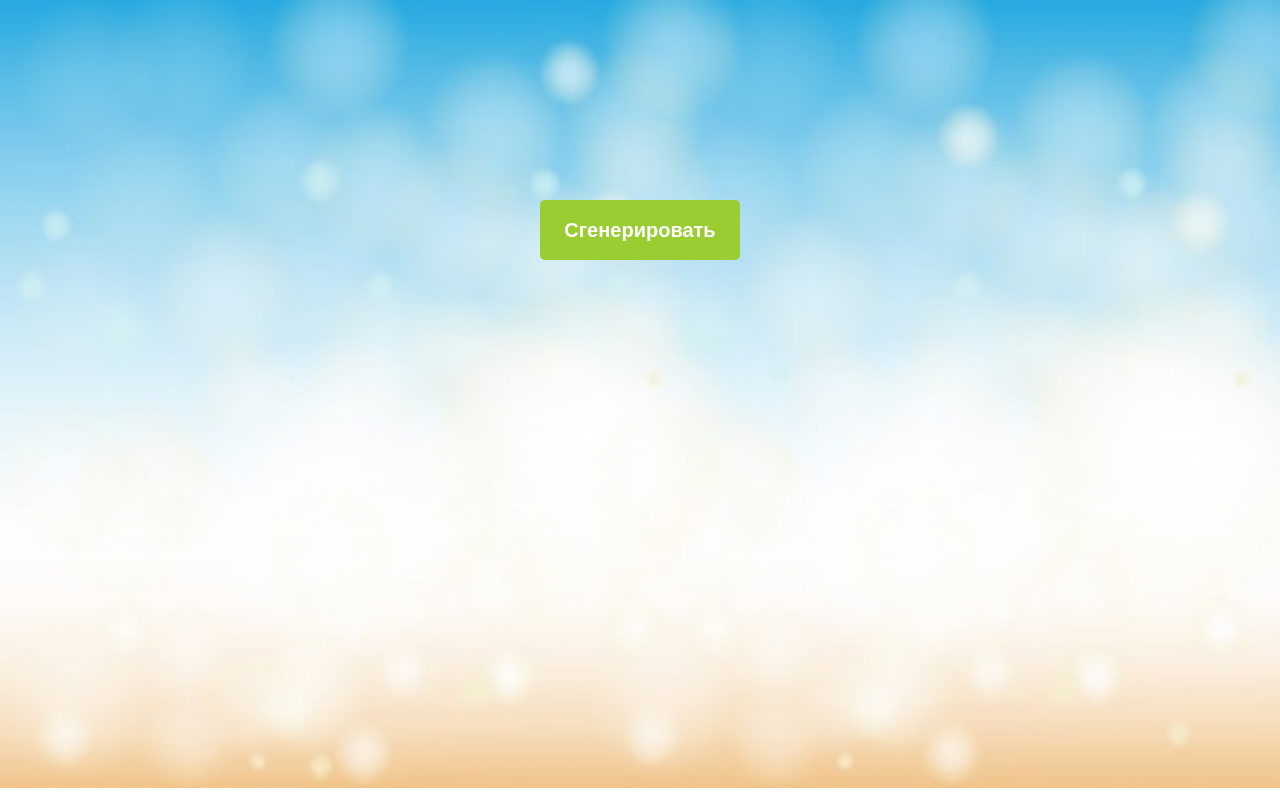
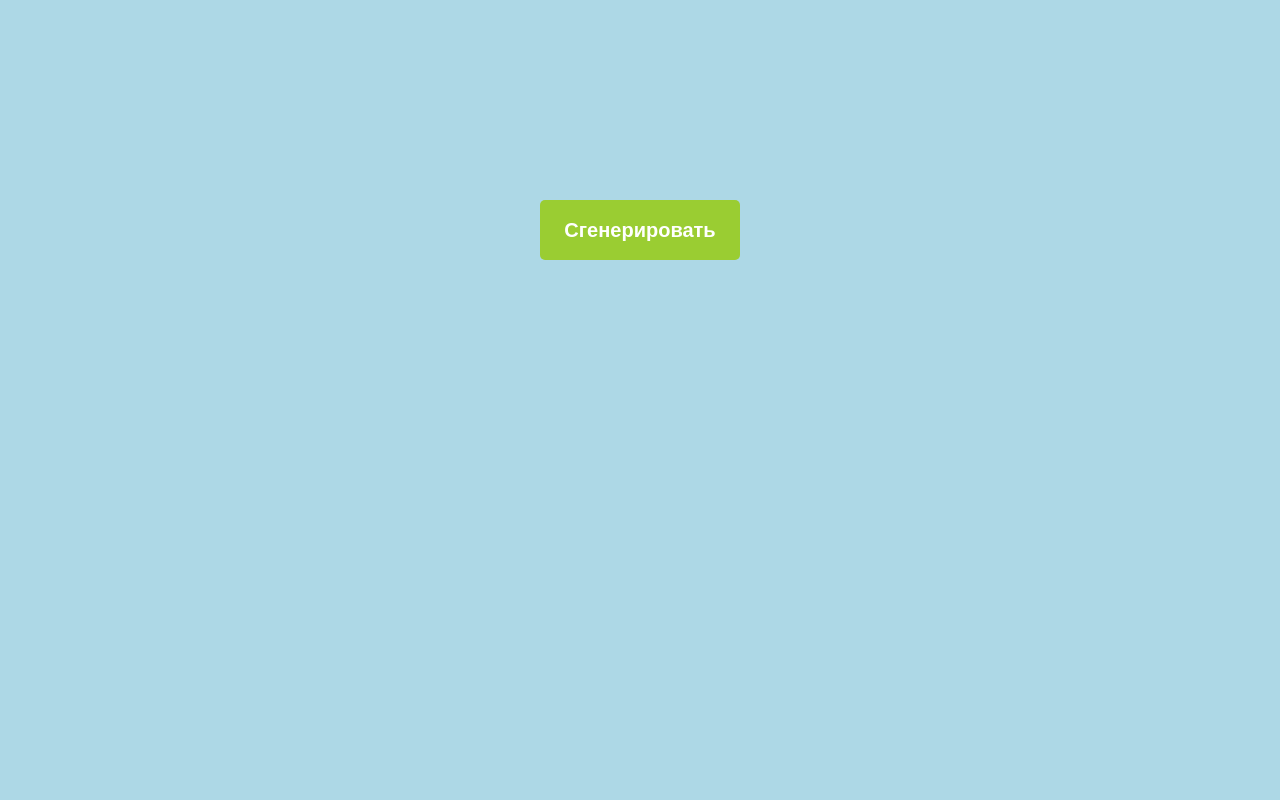
Before and after one commit to bespechnayadiana/food_generator, a website: page index.html in a window 1280 px wide. Drawn offline with Linux system fonts and the light colour scheme.

Commit message:
fix background

```diff
--- a/css/styles.min.css
+++ b/css/styles.min.css
@@ -1 +1 @@
-body{font-family:Arial sans-serif;background-image:url(../img/ocean-beach-bokeh-horizontal-abstract-background_70155-233.jpg);background-repeat:no-repeat;background-size:100% 104%;min-height:550px}body .wrap{margin-top:200px;display:flex;align-items:center;flex-direction:column}body .btn{width:200px;height:60px;background-color:#9acd32;border-radius:5px;font-size:20px;font-weight:700;color:#fff;cursor:pointer;border:none;transition:color .3s linear,border .3s linear;outline:none}body .btn:hover{color:green;border:2px solid green}body .list{font-size:18px}
+body{font-family:Arial sans-serif;background-color:#add8e6}body .wrap{margin-top:200px;display:flex;align-items:center;flex-direction:column}body .btn{width:200px;height:60px;background-color:#9acd32;border-radius:5px;font-size:20px;font-weight:700;color:#fff;cursor:pointer;border:none;transition:color .3s linear,border .3s linear;outline:none}body .btn:hover{color:green;border:2px solid green}body .list{font-size:18px}
--- a/scss/layout/common.scss
+++ b/scss/layout/common.scss
@@ -1,9 +1,6 @@
 body {
   font-family: Arial sans-serif;
-  background-image: url('./../img/ocean-beach-bokeh-horizontal-abstract-background_70155-233.jpg');
-  background-repeat: no-repeat;
-  background-size: 100% 104%;
-  min-height: 550px;
+  background-color: lightblue;
 
   .wrap {
     margin-top: 200px;
```
Also changed, not shown: img/ocean-beach-bokeh-horizontal-abstract-background_70155-233.jpg (deleted), 1 other file.
